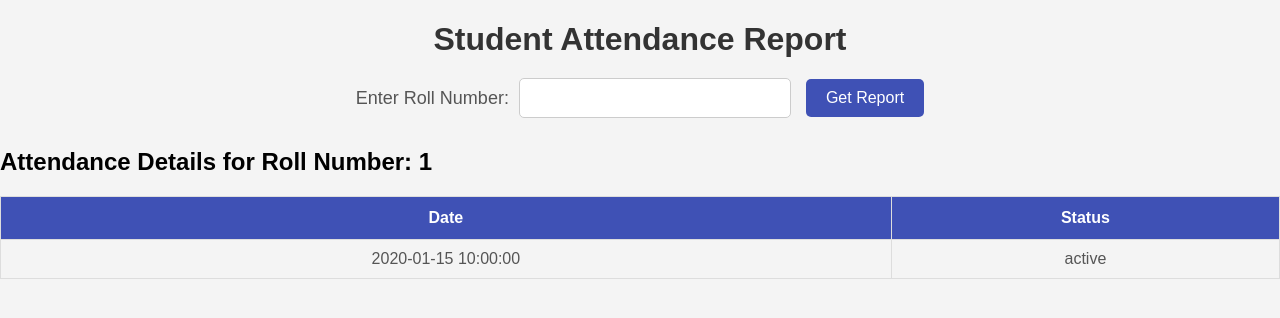
After one commit to YogeswaraRao-07/final_project, a Flask app: template templates/student_details/student_attendance.html in a window 1280 px wide. The commit adds this page. Shown: the top 318 px of the page. Run offline with Flask 3, Linux system fonts and the light colour scheme; the template is opened without the code that fills it: most values are stand-ins (such as "Sample title", 1, 10 or a date in 2020).

Commit message:
added student details

```diff
--- a/app.py
+++ b/app.py
@@ -11,7 +11,7 @@ def index():
 
 @app.route('/register')
 def register():
-    return render_template('admin/register.html')
+    return render_template('registration/register.html')
 
 @app.route('/admin')
 def admin():
@@ -34,6 +34,25 @@ def select_class():
         return render_template('user/get_attendance.html', class_name=class_name, room_number=room_number, attendance_data=attendance_data)
     return render_template('user/select_class.html')
 
+@app.route('/student_attendance', methods=['POST', 'GET'])
+def student_attendance():
+    roll_number = request.form['roll_number']
+    # Simulate fetching data from the database
+    attendance_db = {
+        '1234': [
+            {'date': '2024-12-18', 'status': 'Present'},
+            {'date': '2024-12-19', 'status': 'Absent'},
+            {'date': '2024-12-20', 'status': 'Present'}
+        ],
+        '5678': [
+            {'date': '2024-12-18', 'status': 'Absent'},
+            {'date': '2024-12-19', 'status': 'Present'},
+            {'date': '2024-12-20', 'status': 'Present'}
+        ]
+    }
+    attendance_details = attendance_db.get(roll_number, [])
+    return render_template('student_attendance.html', roll_number=roll_number, attendance_details=attendance_details)
+
 '''
 @app.route('/get_attendance', methods=['POST'])
 def get_attendance():
--- /dev/null
+++ b/static/css/student_attendance.css
@@ -0,0 +1,118 @@
+/* General Page Styles */
+body {
+    font-family: 'Arial', sans-serif;
+    background-color: #f4f4f4;
+    margin: 0;
+    padding: 0;
+}
+
+.container {
+    max-width: 1200px;
+    margin: 50px auto;
+    padding: 20px;
+    background: #fff;
+    border-radius: 8px;
+    box-shadow: 0 4px 8px rgba(0, 0, 0, 0.1);
+}
+
+/* Page Header */
+h1 {
+    text-align: center;
+    color: #333;
+    margin-bottom: 20px;
+}
+
+/* Form Styling */
+form {
+    display: flex;
+    justify-content: center;
+    align-items: center;
+    flex-wrap: wrap;
+    margin-bottom: 30px;
+}
+
+form label {
+    font-size: 18px;
+    margin-right: 10px;
+    color: #555;
+}
+
+form input {
+    width: 250px;
+    padding: 10px;
+    margin-right: 15px;
+    font-size: 16px;
+    border: 1px solid #ccc;
+    border-radius: 5px;
+    outline: none;
+}
+
+form button {
+    padding: 10px 20px;
+    font-size: 16px;
+    color: #fff;
+    background-color: #3f51b5;
+    border: none;
+    border-radius: 5px;
+    cursor: pointer;
+    transition: background-color 0.3s ease;
+}
+
+form button:hover {
+    background-color: #0056b3;
+}
+
+/* Table Styling */
+table {
+    width: 100%;
+    border-collapse: collapse;
+    margin-top: 20px;
+    font-size: 16px;
+}
+
+table thead th {
+    background-color: #3f51b5;
+    color: white;
+    padding: 12px;
+    text-align: center;
+    border: 1px solid #ddd;
+}
+
+table tbody td {
+    text-align: center;
+    padding: 10px;
+    border: 1px solid #ddd;
+    color: #555;
+}
+
+table tbody tr:nth-child(even) {
+    background-color: #f9f9f9;
+}
+
+table tbody tr:hover {
+    background-color: #f1f1f1;
+}
+
+/* Message Styling */
+.message {
+    text-align: center;
+    font-size: 18px;
+    color: #666;
+    margin-top: 20px;
+}
+
+/* Responsive Design */
+@media (max-width: 768px) {
+    form input {
+        width: 100%;
+        margin: 10px 0;
+    }
+
+    form button {
+        width: 100%;
+    }
+
+    table thead, table tbody, table tr, table td, table th {
+        font-size: 14px;
+    }
+}
--- a/templates/index.html
+++ b/templates/index.html
@@ -25,7 +25,7 @@
         </div>
         <!-- User Section -->
         <div class="card">
-            <h2>User</h2>
+            <h2>Faculty</h2>
             <p>Access your account and view attendance data.</p>
             <a href="{{ url_for('select_class') }}">Go to User Panel</a>
         </div>
@@ -33,7 +33,7 @@
         <div class="card">
             <h2>Student</h2>
             <p>View your attendance status and updates.</p>
-            <a href="/student">Go to Student Panel</a>
+            <a href="{{ url_for('student_attendance') }}">Go to Student Panel</a>
         </div>
     </div>
     <footer>
--- a/templates/admin/register.html
+++ b/templates/registration/register.html
@@ -46,7 +46,7 @@
             <button type="submit" class="register-button">Register Student</button>
         </form>
 
-        <a href="/final_project/templates/index.html" class="back-link">Back to Home</a>
+        <a href="{{ url_for('index') }}" class="back-link">Back to Home</a>
     </main>
 </body>
 </html>
--- /dev/null
+++ b/templates/student_details/student_attendance.html
@@ -0,0 +1,42 @@
+<!DOCTYPE html>
+<html lang="en">
+<head>
+    <meta charset="UTF-8">
+    <meta name="viewport" content="width=device-width, initial-scale=1.0">
+    <title>Attendance Report</title>
+    <link rel="stylesheet" href="{{ url_for('static', filename='css/student_attendance.css') }}">
+    <link rel="stylesheet" href="/final_project/static/css/student_attendance.css">
+</head>
+<body>
+    <h1>Student Attendance Report</h1>
+    <form action="/student_attendance" method="POST">
+        <label for="roll_number">Enter Roll Number:</label>
+        <input type="text" id="roll_number" name="roll_number" required>
+        <button type="submit">Get Report</button>
+    </form>
+
+    {% if attendance_details %}
+    <h2>Attendance Details for Roll Number: {{ roll_number }}</h2>
+    <table>
+        <thead>
+            <tr>
+                <th>Date</th>
+                <th>Status</th>
+            </tr>
+        </thead>
+        <tbody>
+            {% for record in attendance_details %}
+            <tr>
+                <td>{{ record.date }}</td>
+                <td>{{ record.status }}</td>
+            </tr>
+            {% endfor %}
+        </tbody>
+    </table>
+    {% else %}
+    {% if roll_number %}
+    <p>No attendance records found for Roll Number: {{ roll_number }}</p>
+    {% endif %}
+    {% endif %}
+</body>
+</html>
--- a/templates/user/get_attendance.html
+++ b/templates/user/get_attendance.html
@@ -4,8 +4,8 @@
     <meta charset="UTF-8">
     <meta name="viewport" content="width=device-width, initial-scale=1.0">
     <title>Attendance for {{ class_name }} - {{ room_number }}</title>
-    <link rel="stylesheet" href="{{ url_for('static', filename='css/get_attendance.css') }}">
-    <link rel="stylesheet" href="/final_project/static/css/get_attendance.css">
+    <link rel="stylesheet" href="{{ url_for('static', filename='css/get_attendance_select_class.css') }}">
+    <link rel="stylesheet" href="/final_project/static/css/get_attendance_select_class.css">
 </head>
 <body>
     <header>
--- a/templates/user/select_class.html
+++ b/templates/user/select_class.html
@@ -4,8 +4,8 @@
     <meta charset="UTF-8">
     <meta name="viewport" content="width=device-width, initial-scale=1.0">
     <title>Select Class</title>
-    <link rel="stylesheet" href="{{ url_for('static', filename='css/get_attendance.css') }}">
-    <link rel="stylesheet" href="/final_project/static/css/get_attendance.css">
+    <link rel="stylesheet" href="{{ url_for('static', filename='css/get_attendance_select_class.css') }}">
+    <link rel="stylesheet" href="/final_project/static/css/get_attendance_select_class.css">
 </head>
 <body>
     <header>
```
Also changed, not shown: static/css/spinner.css (added, +29 -0 lines), templates/spinner.html (added, +26 -0 lines), static/css/get_attendance_select_class.css (renamed from static/css/get_attendance.css).
